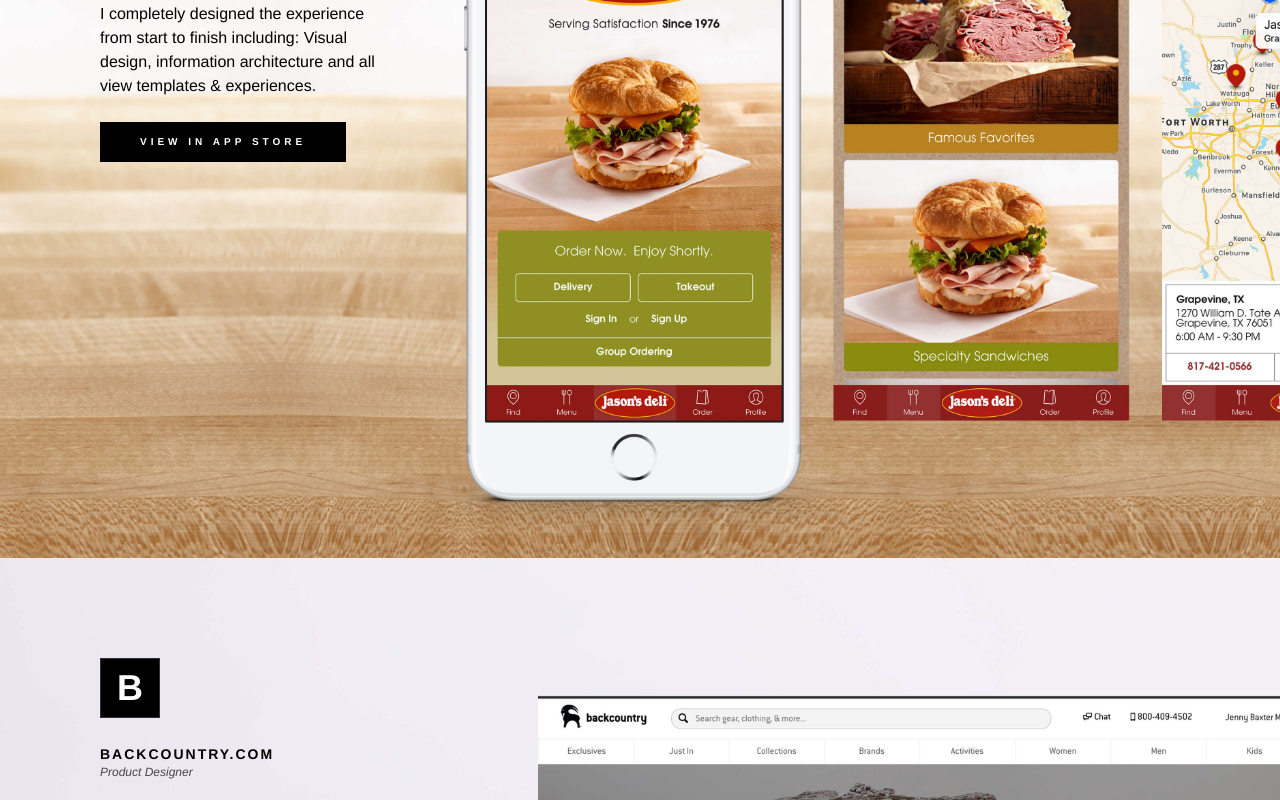
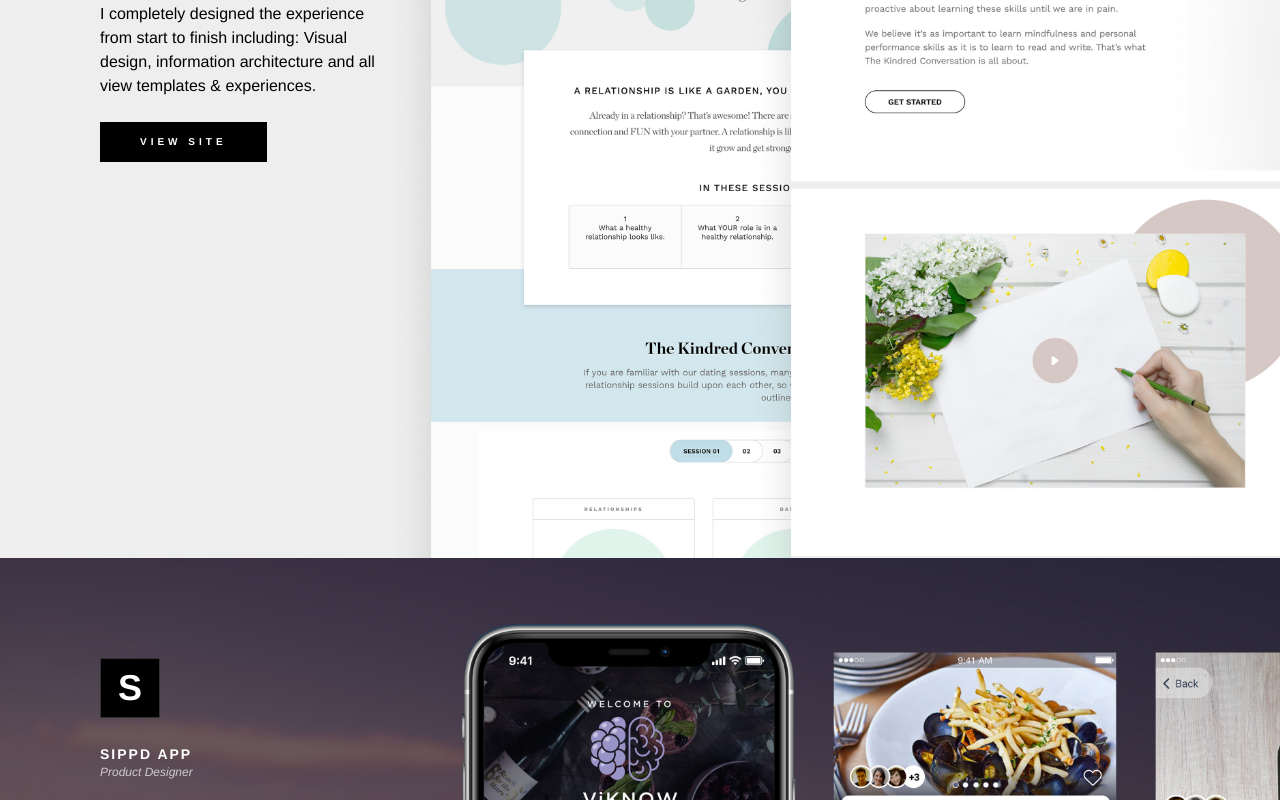
Before and after one commit to mich8060/portfolio, a React (Create React App) app: page / in a window 1280 px wide. Shown: the part 3060-3860 px from the top of the page. Built offline with nearby package versions, Linux system fonts and the light colour scheme; a web font is replaced by a local one.

Commit message:
adding sippd and kindred

```diff
--- a/src/pages/home/index.js
+++ b/src/pages/home/index.js
@@ -9,8 +9,10 @@
 import Jasons from '../../assets/img/jasons.jpg'
 import Backcountry from '../../assets/img/backcountry_site.jpg'
 import Bcapp from '../../assets/img/backcountry_app.jpg'
+import Kindred from '../../assets/img/TheKindredConversationWebsite.jpg'
 import Skullcandy from '../../assets/img/skullcandy.jpg'
 import Competitive from '../../assets/img/competitive.jpg'
+import Viknow from '../../assets/img/ViKnowApp.jpg'
 
 function Home(){
     return(
@@ -19,13 +21,23 @@
 			<About />
 			<Work />
 			<Project
-				image={Jasons}
-				action="View in App Store"
-				href="https://apps.apple.com/us/app/jasons-deli/id1225753298"
-				symbol="J"
+				image={Kindred}
+				action="View Site"
+				href="https://www.thekindredconversation.com"
+				symbol="K"
 				role="Product Designer"
 				theme="light"
-				title="Jason's Deli App"
+				title="The Kindred Conversation"
+				desc="I completely designed the experience from start to finish including: Visual design, information architecture and all view templates &amp; experiences."
+			/>
+			<Project
+				image={Viknow}
+				action="Landing Page"
+				href="https://sippd.com/app"
+				symbol="S"
+				role="Product Designer"
+				theme="dark"
+				title="Sippd App"
 				desc="I completely designed the experience from start to finish including: Visual design, information architecture and all view templates &amp; experiences."
 			/>
 			<Project
@@ -37,6 +49,16 @@
 				theme="light"
 				title="Backcountry.com"
 				desc="Principal UX Designer, Visual Designer and Information Architect for all global page types & patterns. Lead all design efforts in iterating site. Hands on user testing with hundreds of users. Formal presentation to Executive, teams and stakeholders."
+			/>
+			<Project
+				image={Jasons}
+				action="View in App Store"
+				href="https://apps.apple.com/us/app/jasons-deli/id1225753298"
+				symbol="J"
+				role="Product Designer"
+				theme="light"
+				title="Jason's Deli App"
+				desc="I completely designed the experience from start to finish including: Visual design, information architecture and all view templates &amp; experiences."
 			/>
 			<Project
 				image={Skullcandy}
```
Also changed, not shown: src/assets/img/TheKindredConversationWebsite.jpg (added), src/assets/img/ViKnowApp.jpg (added).
